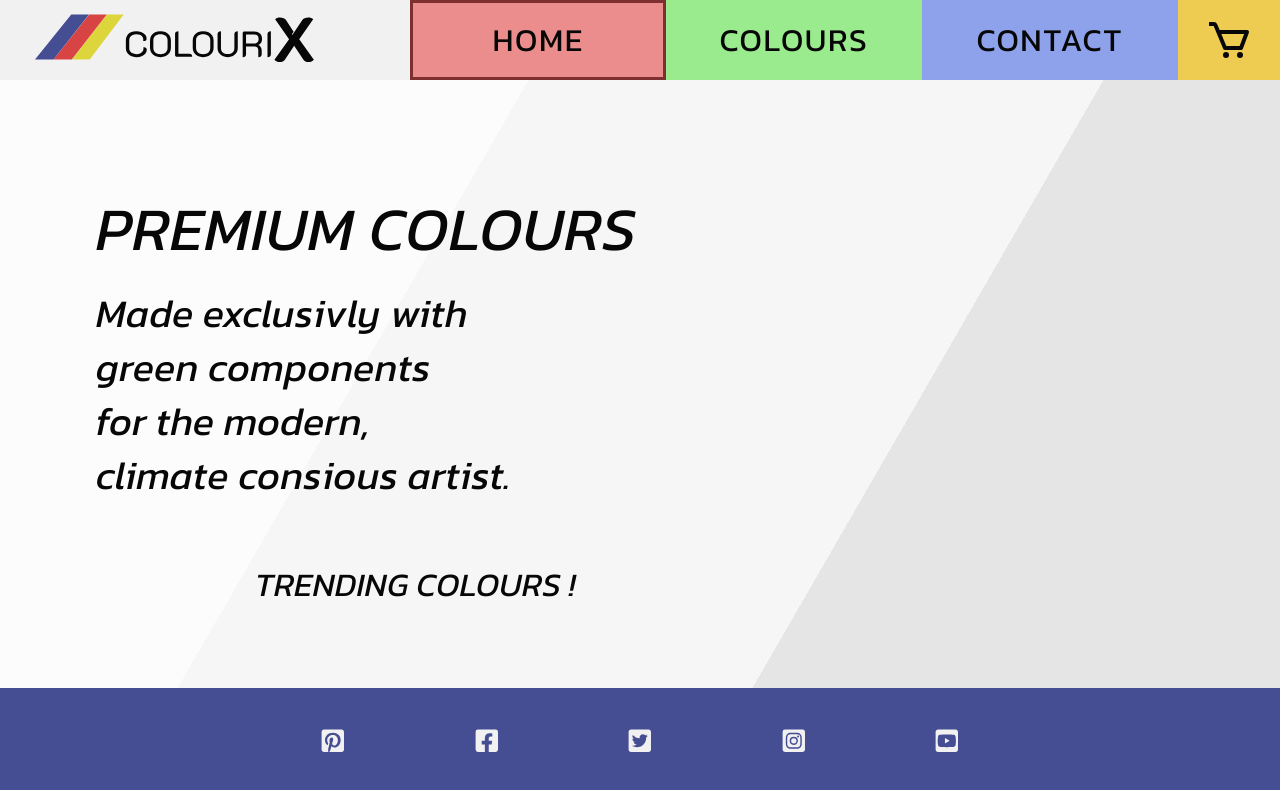
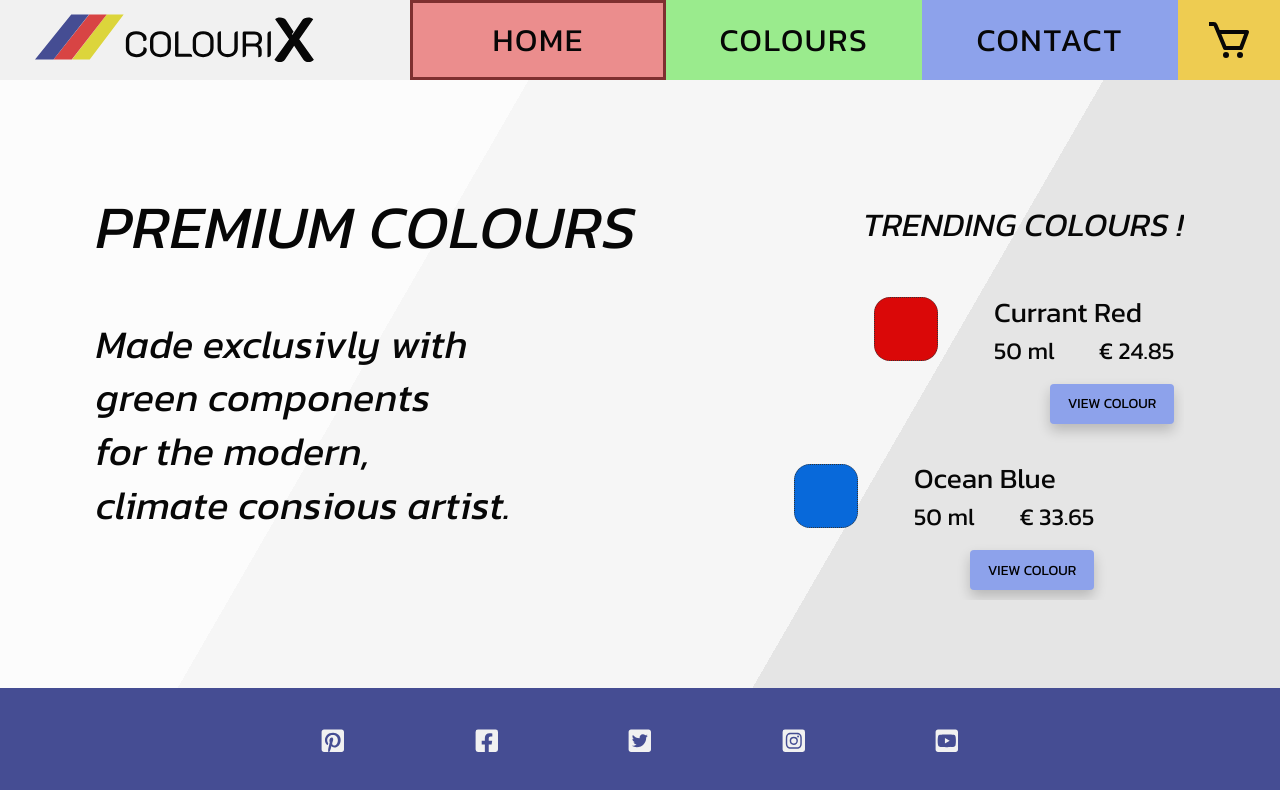
Before and after one commit to Patrick-Svensson/colourix, a React (Create React App) app: page / in a window 1280 px wide. Shown: the top 790 px of the page. Built offline with nearby package versions, Linux system fonts and the light colour scheme.

Commit message:
Fix Button layout bug. Refactor css.

```diff
--- a/src/Components/TrendColours.js
+++ b/src/Components/TrendColours.js
@@ -8,6 +8,7 @@ const TrendingColours = () => {
 
     const styles = {
         backgroundColor: "#8DA2EB",
+        marginLeft: "auto",
     };
 
     const trendColItem = colours
--- a/src/Pages/Home.css
+++ b/src/Pages/Home.css
@@ -9,18 +9,18 @@
 .homeContentContainer {
     width: 85%;
     max-width: 75rem;
-    height: 60%;
+    height: 50%;
     display: flex;
+    justify-content: space-between;
     flex-wrap: wrap;
     overflow: scroll;
 }
 
 .homeHeader {
     width: 60%;
-    height: 80%;
+    height: 100%;
     display: flex;
     flex-direction: column;
-    justify-content: center;
 }
 
 .homeHeading {
@@ -33,7 +33,7 @@
     text-transform: uppercase;
     line-height: clamp(2.5rem, 2.2143rem + 1.4286vw, 3.5rem);
     letter-spacing: 0.04rem;
-    padding-bottom: 2rem;
+    padding-bottom: 4rem;
 }
 
 .homeHeaderSubHeading {
@@ -43,30 +43,23 @@
 }
 
 .homeAside {
-    width: 30rem;
+    width: 25rem;
     height: 100%;
     display: flex;
-    align-items: center;
-}
-
-.trendColContainer {
-    width: 100%;
-    height: 25rem;
-    display: flex;
     flex-direction: column;
+    justify-content: center;
     align-items: flex-end;
-    margin-bottom: 3rem;
 }
 
 .trendColHeading {
     font-size: clamp(1.2rem, 0.9143rem + 1.4286vw, 2.2rem);
     text-transform: uppercase;
     letter-spacing: 0.02rem;
-    padding-bottom: 3rem;
+    padding-bottom: 2rem;
 }
 
 .trendColours {
-    width: 85%;
+    width: 100%;
     height: 80%;
     display: flex;
     flex-direction: column;
@@ -88,7 +81,3 @@
     justify-content: space-between;
     /* padding-right: 3rem; */
 }
-
-Button {
-    margin-left: 12rem;
-}
--- a/src/Pages/Home.js
+++ b/src/Pages/Home.js
@@ -12,11 +12,9 @@ const Home = () => {
                     <span className="homeHeaderSubHeading homeHeading">climate consious artist.</span>
                 </header>
                 <aside className="homeAside">
-                    <div className="trendColContainer">
-                        <h2 className="trendColHeading homeHeading">trending colours &#33;</h2>
-                        <div className="trendColours">
-                            <TrendingColour />
-                        </div>
+                    <h2 className="trendColHeading homeHeading">trending colours &#33;</h2>
+                    <div className="trendColours">
+                        <TrendingColour />
                     </div>
                 </aside>
             </div>
```
